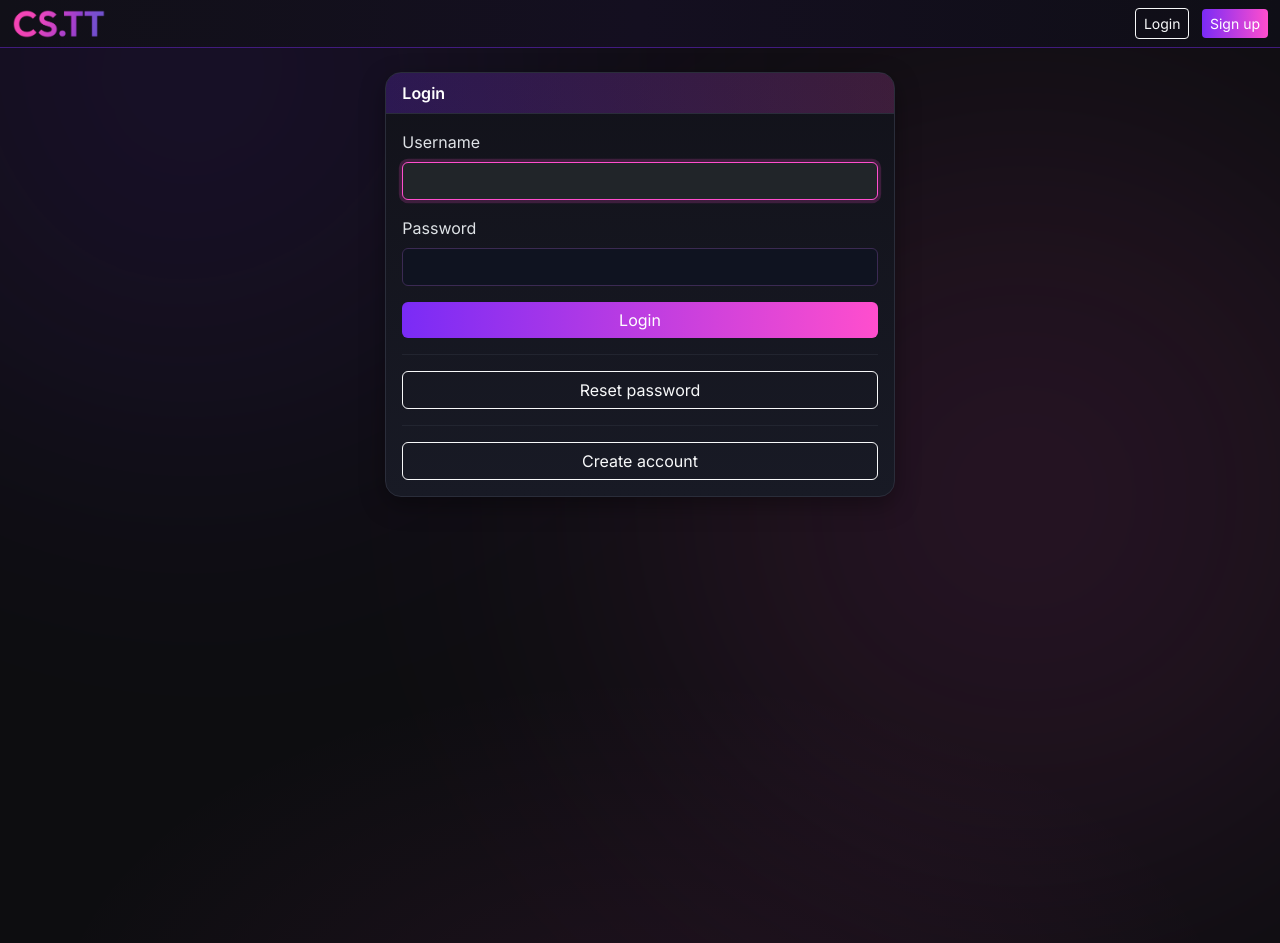
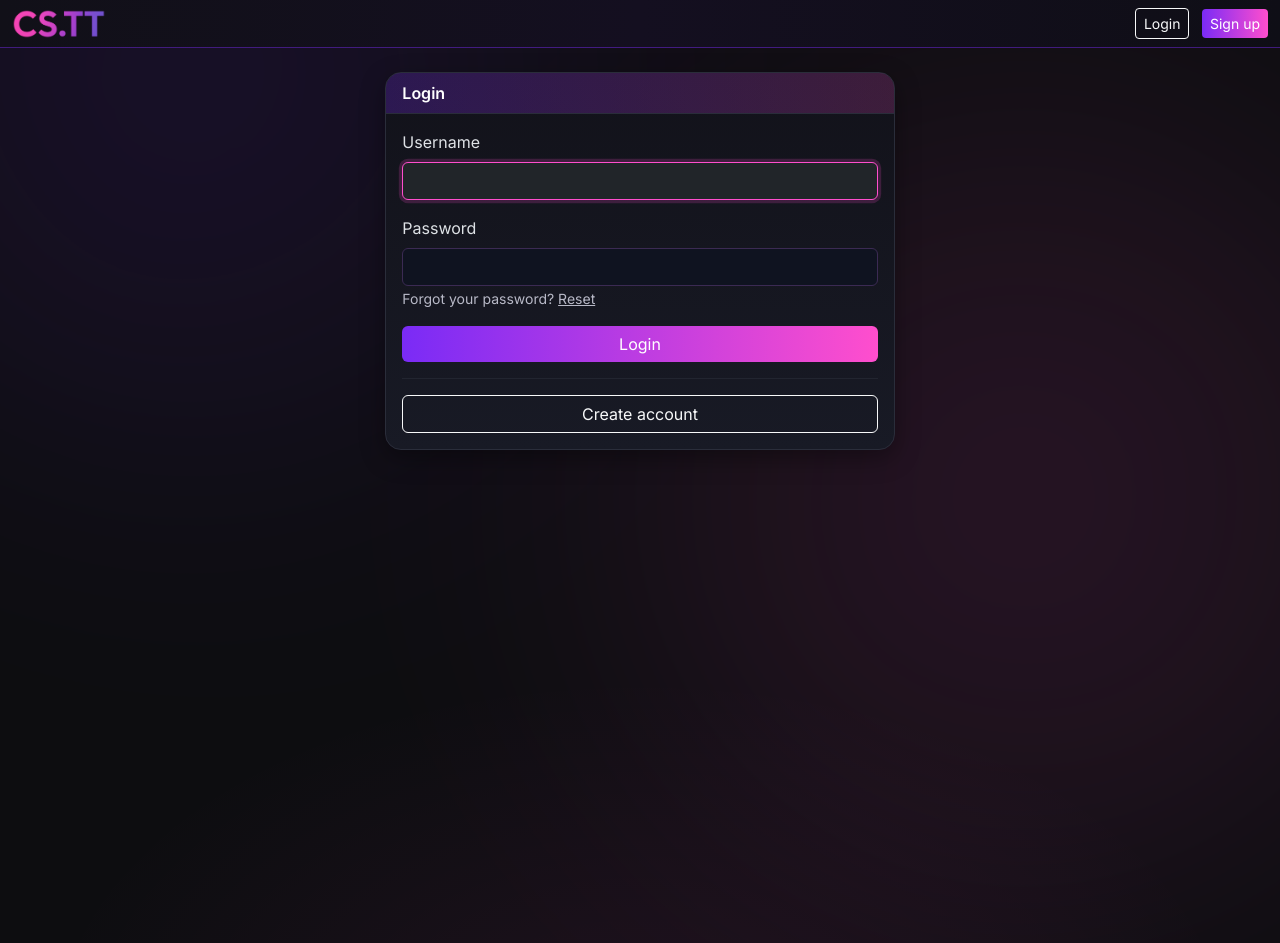
Before and after one commit to FCancella/Skins-Trading-Tracker, a Django app: page /accounts/login/ in a window 1280 px wide. Run offline with Django 4.2, Linux system fonts and the light colour scheme.

Commit message:
Change reset password button

```diff
--- a/templates/registration/login.html
+++ b/templates/registration/login.html
@@ -23,15 +23,20 @@
         <div class="mb-3">
             <label for="{{ form.password.id_for_label }}" class="form-label">Password</label>
             {{ form.password|add_class:"form-control" }}
+
+            <div class="text-start">
+                <span class="small text-muted-2">
+                    Forgot your password? <a href="{% url 'password_reset' %}" class="text-muted-2">Reset</a>
+                </span>
+            </div>
+
             {% if form.password.errors %}
-            <div class="invalid-feedback d-block">{{ form.password.errors|striptags }}</div>
+            <div class="invalid-feedback d-block mt-1">{{ form.password.errors|striptags }}</div>
             {% endif %}
         </div>
 
         <button class="btn btn-primary w-100" type="submit">Login</button>
         </form>
-        <hr class="hr-soft my-3">
-        <a href="{% url 'password_reset' %}" class="btn btn-outline-light w-100">Reset password</a>
         <hr class="hr-soft my-3">
         <a href="{% url 'signup' %}" class="btn btn-outline-light w-100">Create account</a>
       </div>
```
